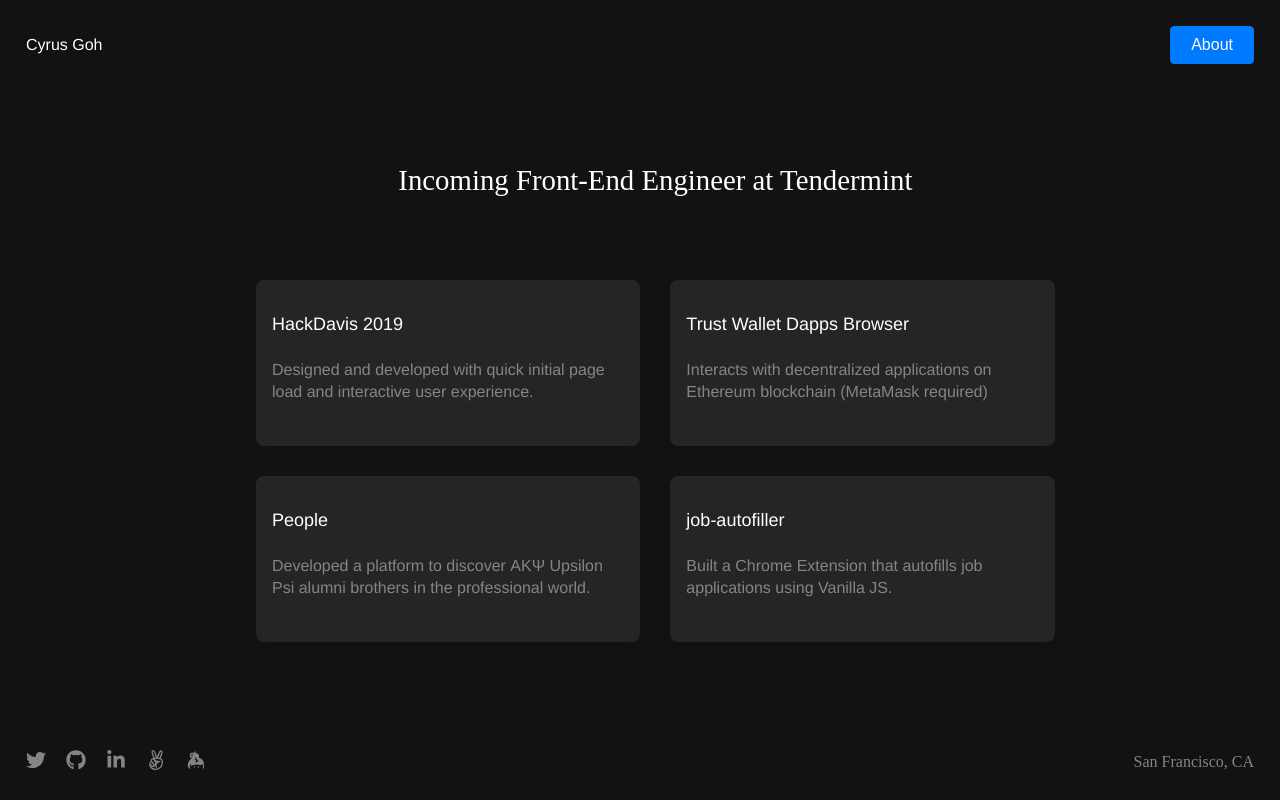
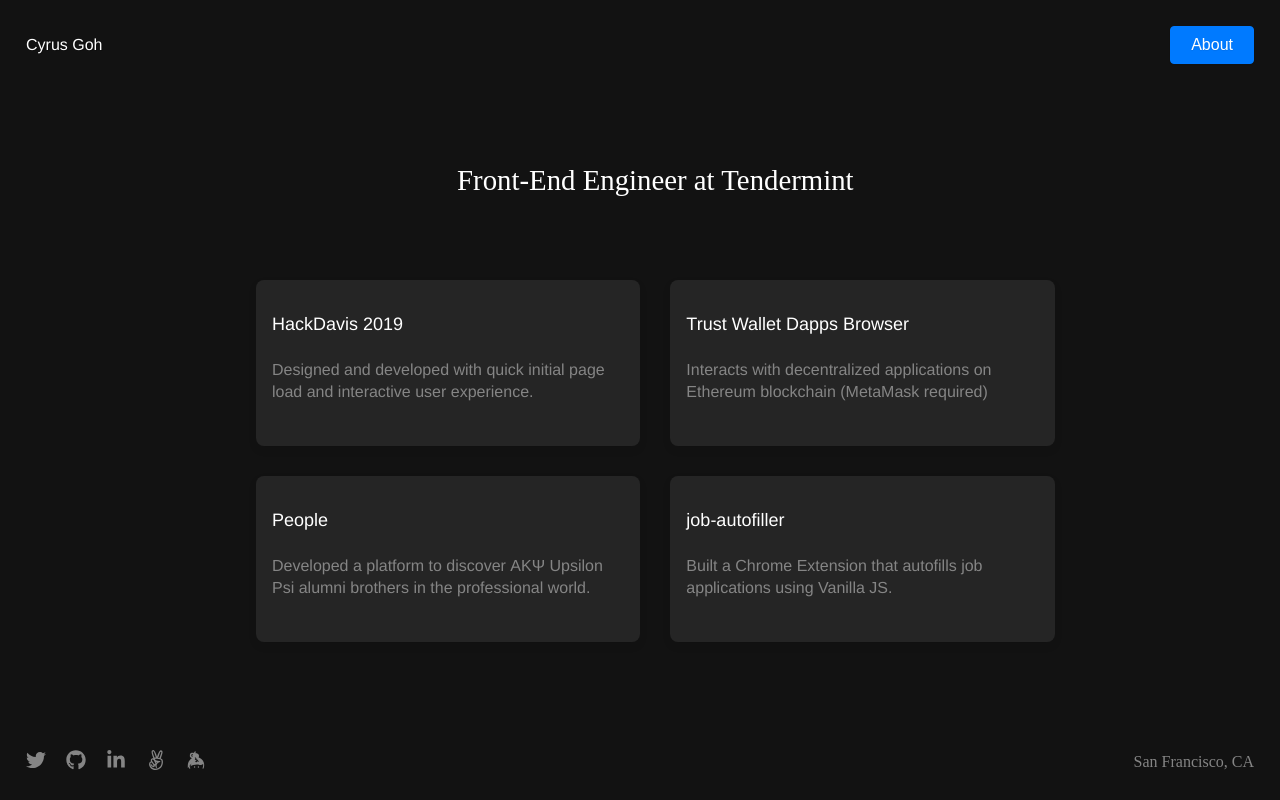
Before and after one commit to lovincyrus/personal-website, a Next.js app: page / in a window 1280 px wide. Built offline with nearby package versions, Linux system fonts and the light colour scheme; a web font is replaced by a local one.

Commit message:
hip hip array

```diff
--- a/components/Body.js
+++ b/components/Body.js
@@ -6,7 +6,7 @@
       <div className="body-wrapper">
         <div className="intro-wrapper">
           <span className="intro-bio">
-          Incoming Front-End Engineer at Tendermint
+          Front-End Engineer at Tendermint
           </span>
         </div>
         <Projects />
@@ -68,7 +68,7 @@
 
         .intro-bio {
           display: block;
-          text-align: left;
+          text-align: center;
           font: 1.8rem Graphik;
           color: #fff;
         }
--- a/pages/about.js
+++ b/pages/about.js
@@ -36,8 +36,8 @@
             <div className="about-bio">
               <h3>Hi, I'm Cyrus</h3>
               <p>
+                Front-End Engineer at <a href="http://tendermint.com" target="_blank" rel="noopener noreferrer" aria-label="Tendermint">Tendermint</a>.
                 Recent cognitive science graduate at UC Davis.
-                Incoming Front-End Engineer at <a href="http://tendermint.com" target="_blank" rel="noopener noreferrer" aria-label="Tendermint">Tendermint</a> 🌌{" "}
               </p>
               <p>
                 Previously:{" "}
```
